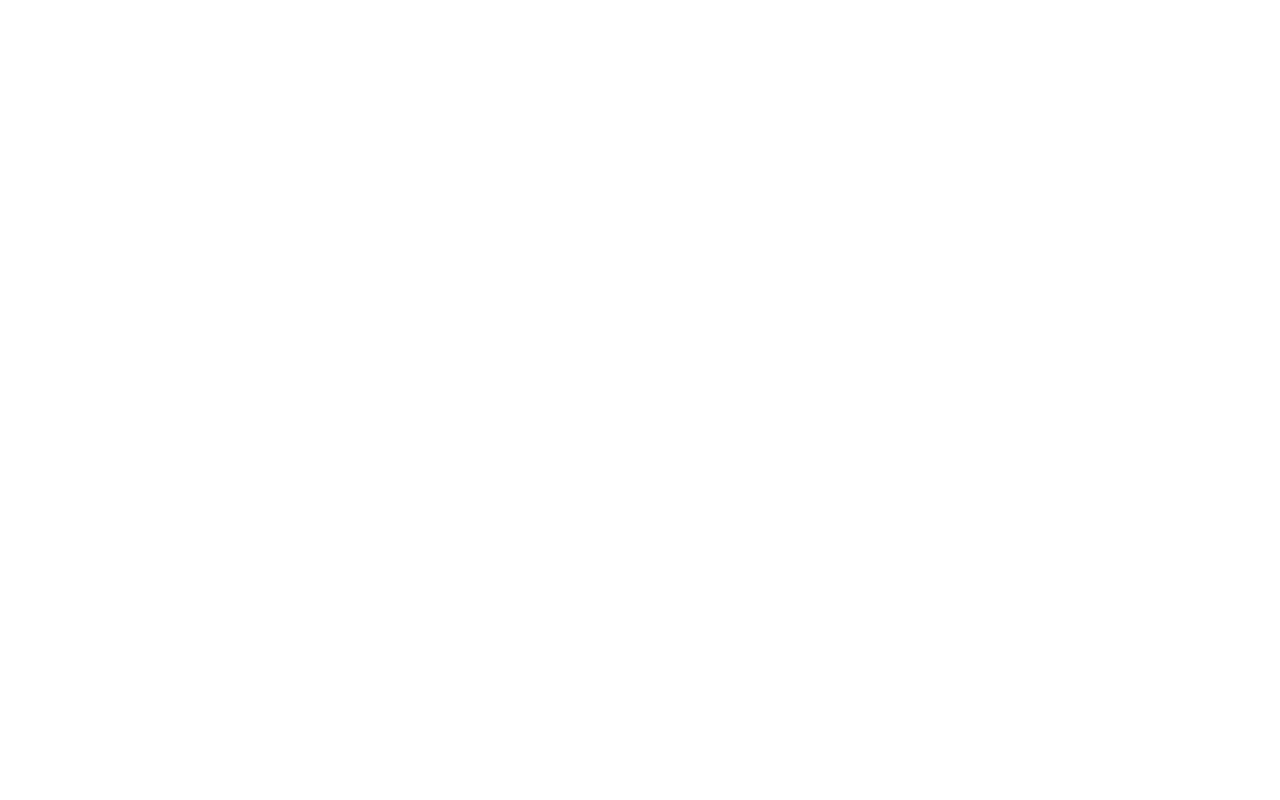
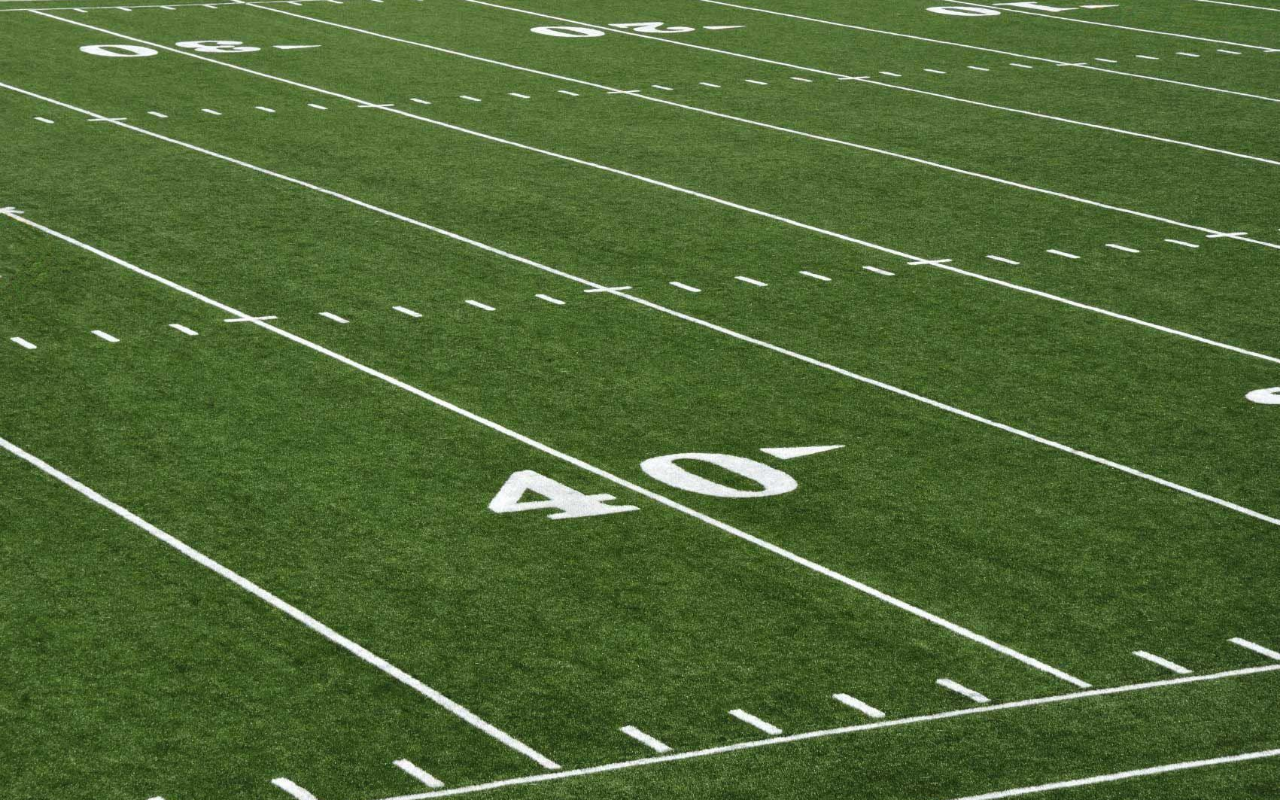
Before and after one commit to codeycsm/Team-Guess-Game, a plain HTML site: page index.html in a window 1280 px wide. Drawn offline with nearby package versions, Linux system fonts and the light colour scheme.

Commit message:
changed background image file

```diff
--- a/assets/css/style.css
+++ b/assets/css/style.css
@@ -0,0 +1,8 @@
+html,
+body {
+  height: 100%;
+  background-image: url("../images/gameBg.jpg");
+  background-repeat: no-repeat;
+  background-position: center;
+  background-size: cover;
+}
--- a/index.html
+++ b/index.html
@@ -7,7 +7,8 @@
   <meta http-equiv="X-UA-Compatible" content="ie=edge">
   <link rel="stylesheet" href="https://stackpath.bootstrapcdn.com/bootstrap/4.1.3/css/bootstrap.min.css" integrity="sha384-MCw98/SFnGE8fJT3GXwEOngsV7Zt27NXFoaoApmYm81iuXoPkFOJwJ8ERdknLPMO"
     crossorigin="anonymous">
-  <title></title>
+  <link rel="stylesheet" type="text/css" href="assets/css/style.css">
+  <title>Guess the Word</title>
 </head>
 
 <body>
@@ -19,5 +20,6 @@
   crossorigin="anonymous"></script>
 <script src="https://stackpath.bootstrapcdn.com/bootstrap/4.1.3/js/bootstrap.min.js" integrity="sha384-ChfqqxuZUCnJSK3+MXmPNIyE6ZbWh2IMqE241rYiqJxyMiZ6OW/JmZQ5stwEULTy"
   crossorigin="anonymous"></script>
+<script src="assets/javascript/game.js"></script>
 
 </html>
```
Also changed, not shown: assets/images/gameBg.jpg (added), assets/images/guessGameBg.jpg (deleted).
